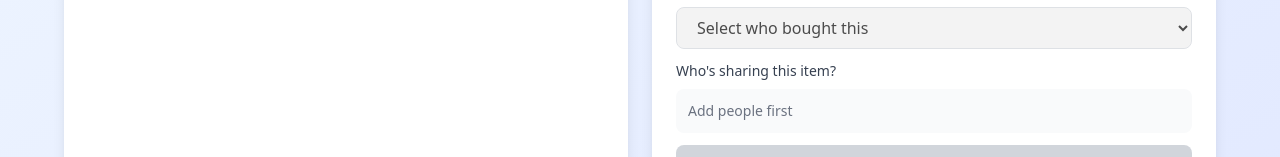
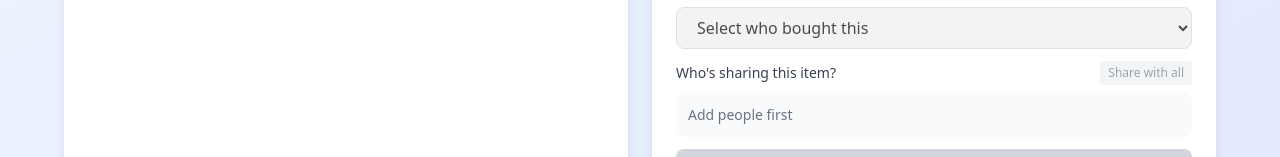
Before and after one commit to abdull435/SplitEasy, a React (Vite) app in the folder frontend/: page / in a window 1280 px wide. Shown: the part 345-502 px from the top of the page. Built offline with nearby package versions, Linux system fonts and the light colour scheme.

Commit message:
feat: add functionality to share item with all participants in ItemManager

```diff
--- a/frontend/src/components/ItemManager.jsx
+++ b/frontend/src/components/ItemManager.jsx
@@ -26,6 +26,11 @@ export function ItemManager({ people, items, onAddItem, onRemoveItem }) {
       newParticipants.add(personId);
     }
     setSelectedParticipants(newParticipants);
+  };
+
+  const shareWithAll = () => {
+    const allPersonIds = new Set(people.map(p => p.id));
+    setSelectedParticipants(allPersonIds);
   };
 
   const getPersonName = (personId) => {
@@ -76,7 +81,17 @@ export function ItemManager({ people, items, onAddItem, onRemoveItem }) {
         </div>
 
         <div>
-          <label className="block text-sm font-medium text-gray-700 mb-2">Who's sharing this item?</label>
+          <div className="flex items-center justify-between mb-2">
+            <label className="block text-sm font-medium text-gray-700">Who's sharing this item?</label>
+            <button
+              type="button"
+              onClick={shareWithAll}
+              disabled={people.length === 0}
+              className="text-xs bg-indigo-100 hover:bg-indigo-200 text-indigo-700 px-2 py-1 rounded disabled:bg-gray-100 disabled:text-gray-400 transition-colors"
+            >
+              Share with all
+            </button>
+          </div>
           <div className="space-y-2 bg-gray-50 p-3 rounded-lg">
             {people.length === 0 ? (
               <p className="text-gray-500 text-sm">Add people first</p>
```
